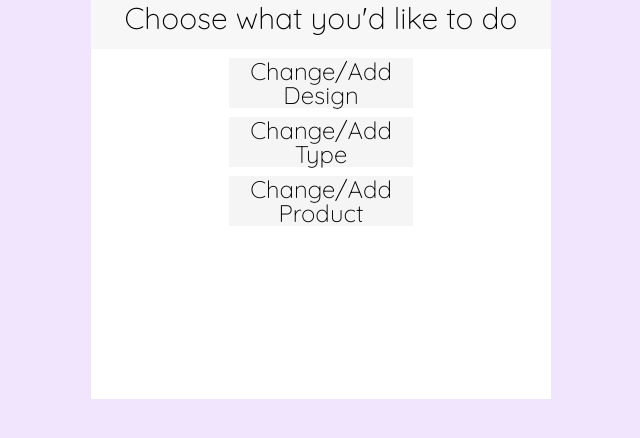
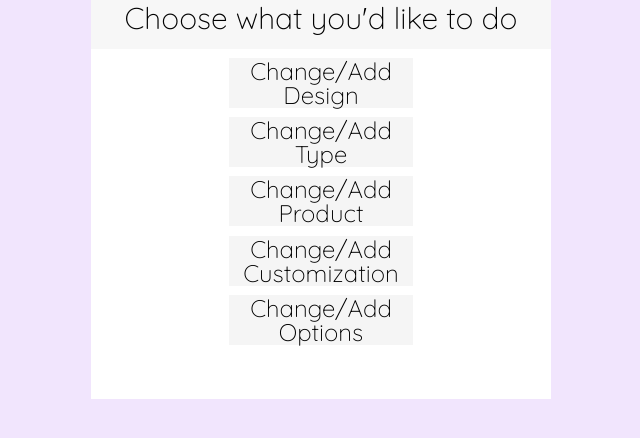
Before and after one commit to hansgutts/JandRCreations, a Flask app: page /admin/home in a window 1280 px wide. Shown: the part 111-549 px from the top of the page, without its empty margins (319-959 px from the left). Run offline with Flask 3, Linux system fonts and the light colour scheme; the first user in the database is signed in; data comes from the database, SQL or seed files in the repository.

Commit message:
added customization and customization options forms. updated flash to  be more user friendly

```diff
--- /dev/null
+++ b/JandRCreations/templates/admin/custom.html
@@ -0,0 +1,5 @@
+{% extends 'admin_base.html' %}
+
+{% block formtext %}
+    Enter customization information
+{% endblock %}
--- a/JandRCreations/templates/admin/home.html
+++ b/JandRCreations/templates/admin/home.html
@@ -18,6 +18,17 @@
         <a href='{{url_for("admin.admin_product")}}' class="home_links"><div>
             Change/Add Product
         </div></a>
+        <a href='{{url_for("admin.admin_custom")}}' class="home_links"><div>
+            Change/Add Customization
+        </div></a>
+        <a href='{{url_for("admin.admin_option")}}' class="home_links"><div>
+            Change/Add Options
+        </div></a>
         </div>
+    {% for message in get_flashed_messages() %}
+        <p class="message">{{ message }}</p>
+    {% endfor %}
     </div>
+
+
 {% endblock %}
--- /dev/null
+++ b/JandRCreations/templates/admin/option.html
@@ -0,0 +1,5 @@
+{% extends 'admin_base.html' %}
+
+{% block formtext %}
+    Enter option information
+{% endblock %}
--- a/JandRCreations/templates/admin_base.html
+++ b/JandRCreations/templates/admin_base.html
@@ -16,6 +16,10 @@
         {% endif %}
         </form>
 
+            {% for message in get_flashed_messages() %}
+                <p class="message">{{ message }}</p>
+            {% endfor %}
+
     </div>
 
 {% endblock %}
```
